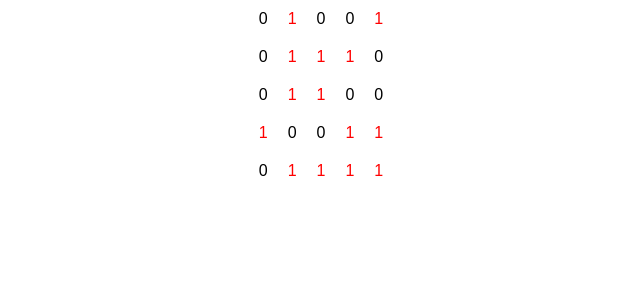
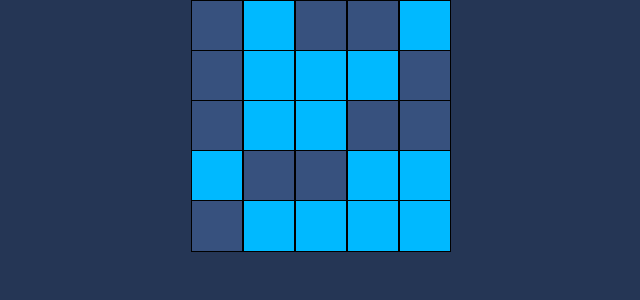
Before and after one commit to KarlEST/LightsOut, a React (Create React App) app: page / in a window 1280 px wide. Shown: the top 300 px of the page, without its empty margins (319-959 px from the left). Built offline with nearby package versions, Linux system fonts and the light colour scheme.

Commit message:
Added colors and made game playable

```diff
--- a/src/App.css
+++ b/src/App.css
@@ -1,3 +1,12 @@
 .App {
 	text-align: center;
+	background-color: #253655;
+	height: 100vh;
+	width: 100vw;
 }
+
+.Message {
+	color: white;
+	font-size: 16px;
+	padding-top: 10px;
+}
--- a/src/App.js
+++ b/src/App.js
@@ -16,10 +16,12 @@ export default class App extends Component {
 	}
 
 	render() {
-		if (this.state.isWin) {
-			console.log('CHICKEN DINNER');
-		}
-		return <div className="App">{this.state.gameField.map(this.renderRow)}</div>;
+		return (
+			<div className="App">
+				{this.state.gameField.map(this.renderRow)}
+				{this.state.isWin ? <div className="Message">You won! Click to play again</div> : null}
+			</div>
+		);
 	}
 
 	renderRow = (row, y) => {
@@ -27,10 +29,14 @@ export default class App extends Component {
 	};
 
 	handleClick = square => {
-		this.gameManager.updateField(square);
+		if (this.state.isWin) {
+			this.gameManager.generateInitialField();
+		} else {
+			this.gameManager.updateField(square);
+		}
 
 		this.setState({
-			gameField: this.gameManager.field,
+			gameField: this.gameManager.getField(),
 			isWin: this.gameManager.isWin(),
 		});
 	};
--- a/src/GameManager.js
+++ b/src/GameManager.js
@@ -10,7 +10,6 @@ export default class GameManager {
 		for (let i = 0; i < roundsToMakeAFakeMove; i++) {
 			const fieldPosition = this.generateRandomFieldPosition();
 			const { x, y } = fieldPosition;
-			console.log('x: ', x, ' & y: ', y, '& value: ', this.field[x][y]);
 
 			const square = {
 				squareValue: this.field[y][x],
--- a/src/Row.css
+++ b/src/Row.css
@@ -0,0 +1,3 @@
+.row {
+	height: 50px;
+}
--- a/src/Square.css
+++ b/src/Square.css
@@ -1,8 +1,20 @@
 .square {
 	display: inline-block;
-	padding: 10px;
+	border-style: solid;
+	border-width: 1px;
+	width: 50px;
+	height: 50px;
+	background-color: #37517e;
+}
+
+.square:hover {
+	background-color: #2e4369;
 }
 
 .lighted {
-	color: red;
+	background-color: #00b9ff;
 }
+
+.lighted:hover {
+	background-color: #00a4df;
+}
--- a/src/Square.js
+++ b/src/Square.js
@@ -12,11 +12,7 @@ export default class Square extends Component {
 
 	render() {
 		const name = this.props.square ? 'square lighted' : 'square';
-		return (
-			<div className={name} onClick={this.handleClick}>
-				{this.props.square}
-			</div>
-		);
+		return <div className={name} onClick={this.handleClick} />;
 	}
 
 	handleClick = () => {
--- a/src/index.css
+++ b/src/index.css
@@ -2,4 +2,11 @@ body {
 	margin: 0;
 	padding: 0;
 	font-family: sans-serif;
+	height: 100vh;
+	width: 100vw;
 }
+
+.root {
+	height: 100vh;
+	width: 100vw;
+}
```
